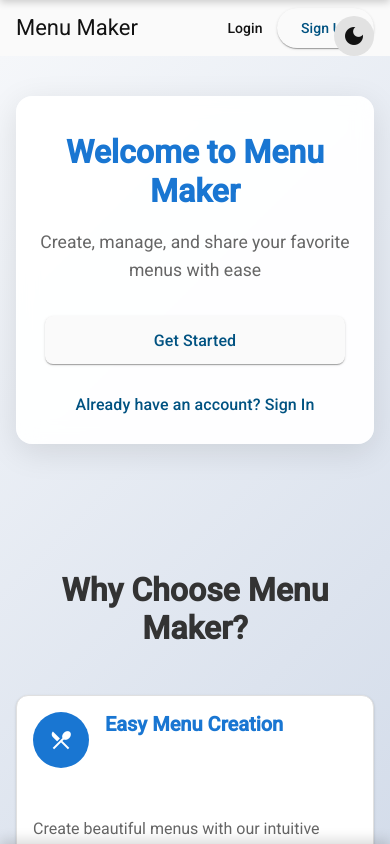
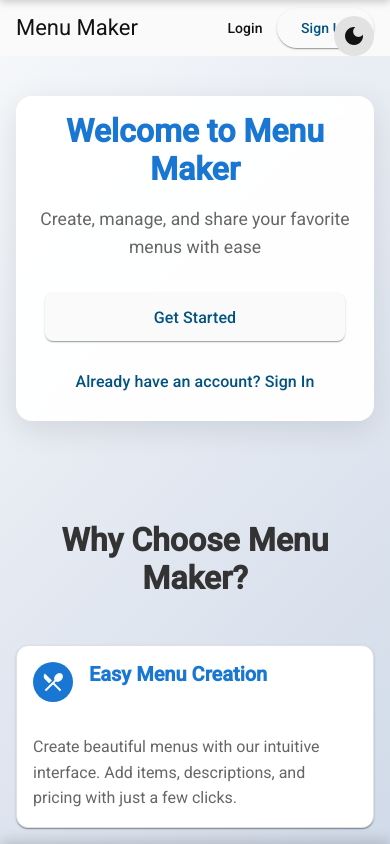
Before and after one commit to gastoncarriquiry/menu-maker, an Angular app in the folder frontend/: page / in a window 390 px wide. Built offline with nearby package versions, Linux system fonts and the light colour scheme; no server answers.

Commit message:
feat: update global styles for improved layout and responsiveness with box-sizing adjustments and dynamic viewport height

```diff
--- a/frontend/src/styles.scss
+++ b/frontend/src/styles.scss
@@ -46,6 +46,12 @@ $dark-theme: mat.define-theme(
     ),
   )
 );
+
+* {
+  box-sizing: border-box;
+  margin: 0;
+  padding: 0;
+}
 
 html {
   color-scheme: light; // Default to light theme
@@ -101,7 +107,7 @@ body.dark-mode {
 /* Global styles */
 html,
 body {
-  height: 100%;
+  height: 100dvh;
   overflow-x: hidden;
 }
 
@@ -114,7 +120,7 @@ body {
 
 /* PWA specific styles */
 .pwa-container {
-  min-height: 100vh;
+  min-height: 100dvh;
   display: flex;
   flex-direction: column;
 }
```
